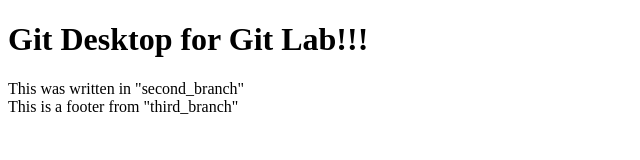
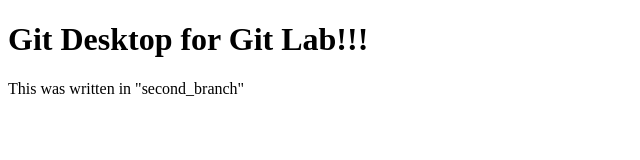
Before and after one commit to Yuzu1946/git-desktop, a plain HTML site: page index.html in a window 1280 px wide. Shown: the whole page, without its empty margins (0-640 px from the left). Drawn offline with Linux system fonts and the light colour scheme.

Commit message:
Revert "Merge pull request #2 from Yuzu1946/third_branch"
This reverts commit 8ba0291c15aaa4640ff039fae5effa2d736bded3, reversing
changes made to b669459b0fe9d56b5918232aa81b20788bb06cf4.

```diff
--- a/index.html
+++ b/index.html
@@ -6,6 +6,5 @@
     <body>
         <h1>Git Desktop for Git Lab!!!</h1>
         <main>This was written in "second_branch"</main>
-        <footer>This is a footer from "third_branch"</footer>
     </body>
 </html>
```
